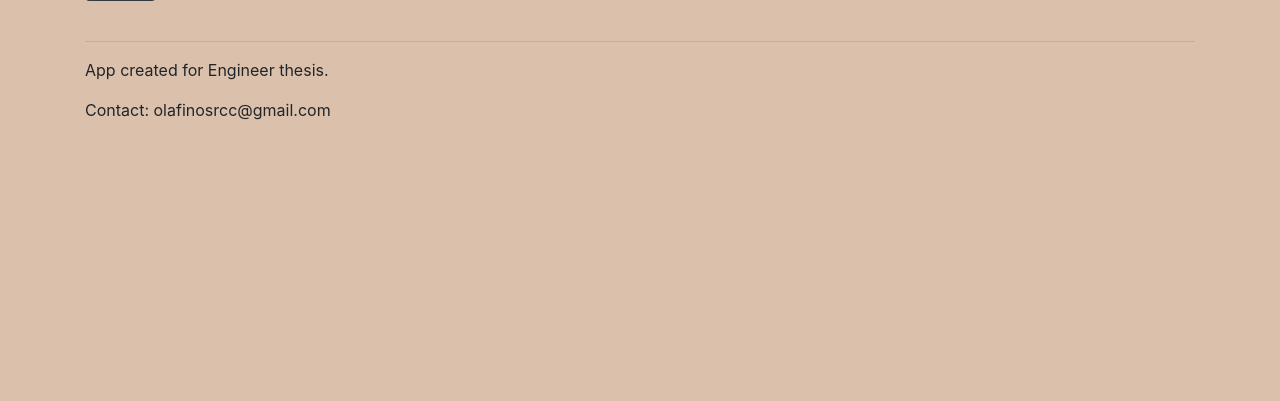
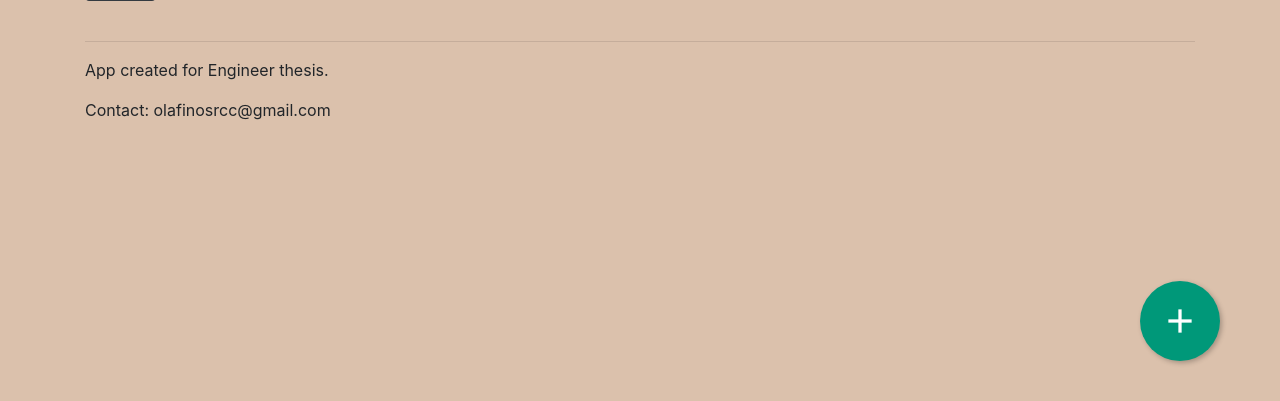
Before and after one commit to olafinos/Gierkopolecacz, a Django app: page /polecacz/opinion/create/00000000-0000-0000-0000-000000000001 in a window 1280 px wide. Shown: the part 399-800 px from the top of the page. Run offline with Django 4.2, Linux system fonts and the light colour scheme; a user stored in the database is signed in; tables that the repository leaves empty hold one stand-in row (values such as "Sample post"); some libraries are stand-ins or nearby versions.

Commit message:
Added floating action button and refactored test structure

```diff
--- a/polecacz/templates/polecacz/base.html
+++ b/polecacz/templates/polecacz/base.html
@@ -6,9 +6,10 @@
     <!-- Required meta tags -->
     <meta charset="utf-8">
     <meta name="viewport" content="width=device-width, initial-scale=1, shrink-to-fit=no">
-      <link rel="stylesheet" href="https://cdn.jsdelivr.net/npm/bootstrap@4.5.3/dist/css/bootstrap.min.css" integrity="sha384-TX8t27EcRE3e/ihU7zmQxVncDAy5uIKz4rEkgIXeMed4M0jlfIDPvg6uqKI2xXr2" crossorigin="anonymous">
-      <script src="https://cdn.jsdelivr.net/npm/bootstrap@4.5.3/dist/js/bootstrap.bundle.min.js" integrity="sha384-ho+j7jyWK8fNQe+A12Hb8AhRq26LrZ/JpcUGGOn+Y7RsweNrtN/tE3MoK7ZeZDyx" crossorigin="anonymous"></script>
-      <script src="https://code.jquery.com/jquery-3.5.1.slim.min.js" integrity="sha384-DfXdz2htPH0lsSSs5nCTpuj/zy4C+OGpamoFVy38MVBnE+IbbVYUew+OrCXaRkfj" crossorigin="anonymous"></script>
+    <link rel="stylesheet" href="https://cdn.jsdelivr.net/npm/bootstrap@4.5.3/dist/css/bootstrap.min.css" integrity="sha384-TX8t27EcRE3e/ihU7zmQxVncDAy5uIKz4rEkgIXeMed4M0jlfIDPvg6uqKI2xXr2" crossorigin="anonymous">
+    <script src="https://cdn.jsdelivr.net/npm/bootstrap@4.5.3/dist/js/bootstrap.bundle.min.js" integrity="sha384-ho+j7jyWK8fNQe+A12Hb8AhRq26LrZ/JpcUGGOn+Y7RsweNrtN/tE3MoK7ZeZDyx" crossorigin="anonymous"></script>
+    <script src="https://code.jquery.com/jquery-3.5.1.slim.min.js" integrity="sha384-DfXdz2htPH0lsSSs5nCTpuj/zy4C+OGpamoFVy38MVBnE+IbbVYUew+OrCXaRkfj" crossorigin="anonymous"></script>
+    <link href="https://fonts.googleapis.com/icon?family=Material+Icons" rel="stylesheet">
       <!-- Bootstrap CSS -->
 
 
@@ -59,6 +60,29 @@
     .checkbox-menu li.active label:hover,
     .checkbox-menu li.active label:focus {
         background-color: #b8b8ff;
+    }
+    .floating-btn {
+        width: 80px;
+        height: 80px;
+        background: #009879;
+        display: flex;
+        align-items: center;
+        justify-content: center;
+        text-decoration: none;
+        border-radius: 50%;
+        color: #ffffff;
+        font-size: 40px;
+        box-shadow: 2px 2px 5px rgba(0,0,0, 0.25);
+        position: fixed;
+        right: 60px;
+        bottom: 40px;
+        transition: backgroud 0.25s;
+        border: none;
+        cursor: pointer;
+
+        }
+    .floating-btn:active {
+        background: #007d63;
     }
   </style>
   <nav class="navbar navbar-expand-lg navbar-dark" style="background: #cba32a">
@@ -130,6 +154,18 @@
 {% endif %}
         </div>
     </div>
+      {% if user.is_authenticated and request.user|selected_games_count > 0 %}
+      <script>
+    $(function () {
+  $('[data-toggle="tooltip"]').tooltip()
+})
+
+</script>
+      <form action="{% url 'polecacz:create_recommendation' %}" method="post">
+          {% csrf_token %}
+    <button type="submit" class="material-icons floating-btn" data-toggle="tooltip" data-placement="top" title="Stwórz rekomendację">add</button>
+      </form>
+  {% endif %}
 </main>
   <br><br>
         <div class="container">
--- a/polecacz/views.py
+++ b/polecacz/views.py
@@ -415,7 +415,7 @@ def create_recommendation(request: HttpRequest):
         selected_games_obj.save()
         return redirect("polecacz:recommendation_detail", recommendation_object.id)
     else:
-        return redirect("/polecacz/game_list")
+        return redirect("polecacz:game_list")
 
 
 def _create_recommendation_using_tags(
```
Also changed, not shown: test/itest/test_views.py (+95 -6 lines).
